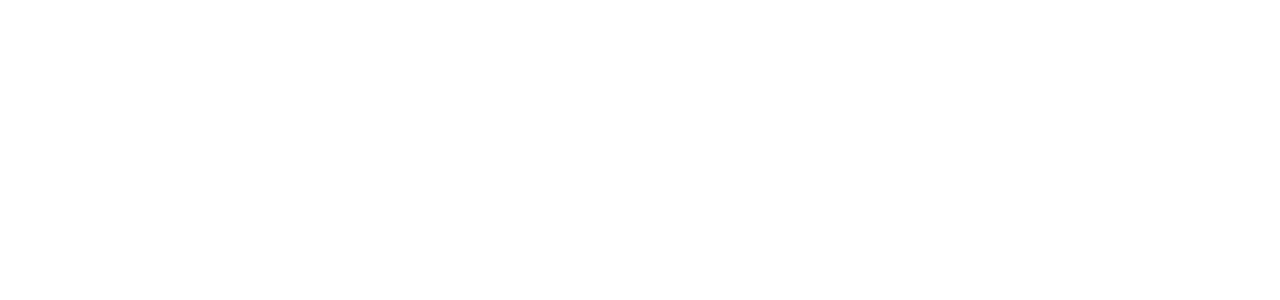
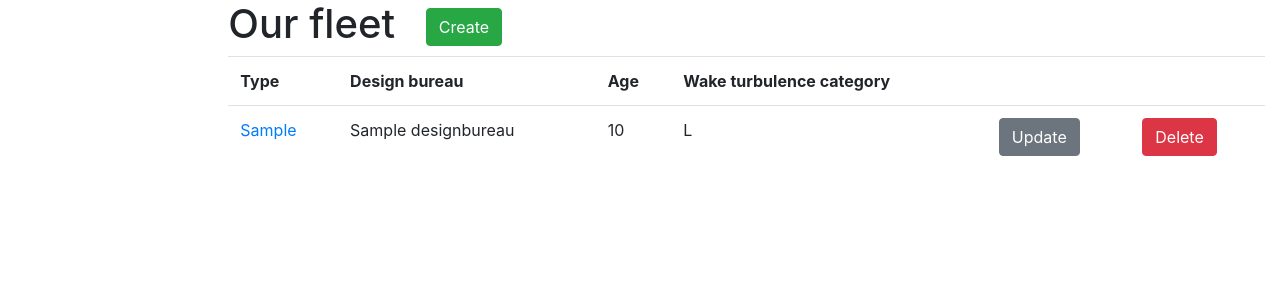
Before and after one commit to viktory-koroliova/flight_manager_mate, a Django app: page /aircraft/ in a window 1280 px wide. Before the commit the part shown is empty. Shown: the top 300 px of the page. Run offline with Django 4.2, Linux system fonts and the light colour scheme; a user stored in the database is signed in; tables that the repository leaves empty hold one stand-in row (values such as "Sample post").

Commit message:
Impoved template aircraft-list

```diff
--- a/templates/flight/aircraft_list.html
+++ b/templates/flight/aircraft_list.html
@@ -1,16 +1,47 @@
 {% extends "base.html" %}
 
 {% block content %}
-  {% for crew in crewmember_list %}
-    <hr>
-    <li>Flight number: {{ flight.number }}</li>
-    <li>Date: {{ flight.departure  }}</li>
-    <li>Route: {{ flight.route.departure_airport }} - {{ flight.route.arrival_airport }} ({{ flight.route.duration }})</li>
-    <li>Plane: {{ flight.aircraft.type }} - {{ flight.aircraft.age }} years</li>
+  <h1>
+    Our fleet
+    <a href="{% url 'flight:aircraft-create' %}" class="btn btn-success link-to-page" style="margin-left: 20px">
+      Create
+    </a>
+  </h1>
+  {% if aircraft_list %}
 
-{#    <li>{{  }}</li>#}
+    <table class="table">
+      <tr>
+        <th>Type</th>
+        <th>Design bureau</th>
+        <th>Age</th>
+        <th>Wake turbulence category</th>
+        <th>{# Update #}</th>
+        <th>{# Delete #}</th>
+      </tr>
 
-
-  {% endfor %}
+      {% for aircraft in aircraft_list %}
+        <tr>
+          <td>
+            <a href="{% url 'flight:aircraft-detail' pk=aircraft.id%}">{{ aircraft.type }}</a>
+          </td>
+          <td>{{ aircraft.design_bureau }}</td>
+          <td>{{ aircraft.age }}</td>
+          <td>{{ aircraft.wake_turbulence_category }}</td>
+          <td>
+            <a href="{% url 'flight:aircraft-update' pk=aircraft.id %}" class="btn btn-secondary link-to-page">
+              Update
+            </a>
+          </td>
+          <td>
+            <a href="{% url 'flight:aircraft-delete' pk=aircraft.id %}" class="btn btn-danger link-to-page">
+              Delete
+            </a>
+          </td>
+        </tr>
+      {% endfor %}
+    </table>
+    {% else %}
+    <p>Temporary empty here</p>
+  {% endif %}
 
 {% endblock %}
```
